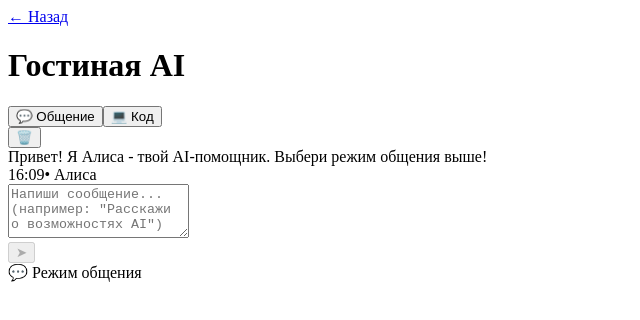
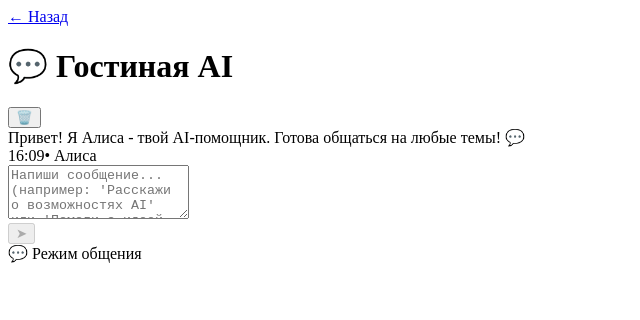
Before and after one commit to kancher/sMENa.Tv, a Next.js app: page /lounge in a window 1280 px wide. Shown: the top 320 px of the page, without its empty margins (0-640 px from the left). Built offline with nearby package versions, Linux system fonts and the light colour scheme.

Commit message:
Update page.tsx
Убрал режим программирования

```diff
--- a/app/lounge/page.tsx
+++ b/app/lounge/page.tsx
@@ -12,20 +12,17 @@ type Message = {
   isError?: boolean;
 };
 
-type ChatMode = 'code' | 'chat';
-
 export default function Lounge() {
   const [messages, setMessages] = useState<Message[]>([
     {
       id: '1',
-      text: 'Привет! Я Алиса - твой AI-помощник. Выбери режим общения выше!',
+      text: 'Привет! Я Алиса - твой AI-помощник. Готова общаться на любые темы! 💬',
       isUser: false,
       timestamp: new Date()
     }
   ]);
   const [inputText, setInputText] = useState('');
   const [isLoading, setIsLoading] = useState(false);
-  const [chatMode, setChatMode] = useState<ChatMode>('chat');
   const messagesEndRef = useRef<HTMLDivElement>(null);
 
   useEffect(() => {
@@ -47,7 +44,7 @@ export default function Lounge() {
     setIsLoading(true);
 
     try {
-      const aiResponse = await AIService.getResponse(inputText, chatMode);
+      const aiResponse = await AIService.getResponse(inputText);
 
       const aiMessage: Message = {
         id: (Date.now() + 1).toString(),
@@ -83,7 +80,7 @@ export default function Lounge() {
     setMessages([
       {
         id: '1',
-        text: 'Чат очищен! Чем могу помочь?',
+        text: 'Чат очищен! Чем могу помочь? 💬',
         isUser: false,
         timestamp: new Date()
       }
@@ -103,34 +100,10 @@ export default function Lounge() {
             >
               ← Назад
             </Link>
-            <h1 className="text-xl font-semibold text-gray-800">Гостиная AI</h1>
+            <h1 className="text-xl font-semibold text-gray-800">💬 Гостиная AI</h1>
           </div>
 
           <div className="flex items-center gap-3">
-            {/* Переключатель режимов */}
-            <div className="flex bg-gray-100 rounded-lg p-1">
-              <button
-                onClick={() => setChatMode('chat')}
-                className={`px-4 py-2 rounded-md transition-all ${
-                  chatMode === 'chat'
-                    ? 'bg-white shadow-sm text-gray-800'
-                    : 'text-gray-500 hover:text-gray-700'
-                }`}
-              >
-                💬 Общение
-              </button>
-              <button
-                onClick={() => setChatMode('code')}
-                className={`px-4 py-2 rounded-md transition-all ${
-                  chatMode === 'code'
-                    ? 'bg-white shadow-sm text-gray-800'
-                    : 'text-gray-500 hover:text-gray-700'
-                }`}
-              >
-                💻 Код
-              </button>
-            </div>
-
             {/* Кнопка очистки чата */}
             <button
               onClick={clearChat}
@@ -195,8 +168,7 @@ export default function Lounge() {
                     <div className="w-2 h-2 bg-gray-400 rounded-full animate-bounce" style={{ animationDelay: '0.2s' }}></div>
                   </div>
                   <span className="text-sm text-gray-500">
-                    Алиса думает...
-                    {chatMode === 'code' ? ' 💻' : ' 💬'}
+                    Алиса думает... 💬
                   </span>
                 </div>
               </div>
@@ -216,11 +188,7 @@ export default function Lounge() {
                 value={inputText}
                 onChange={(e) => setInputText(e.target.value)}
                 onKeyPress={handleKeyPress}
-                placeholder={
-                  chatMode === 'code'
-                    ? 'Задай вопрос по программированию... (например: "Как сделать калькулятор на React?")'
-                    : 'Напиши сообщение... (например: "Расскажи о возможностях AI")'
-                }
+                placeholder="Напиши сообщение... (например: 'Расскажи о возможностях AI' или 'Помоги с идеей для проекта')"
                 className="w-full bg-transparent border-none resize-none py-3 px-4 focus:outline-none text-gray-800 placeholder-gray-500"
                 rows={1}
                 style={{ minHeight: '48px', maxHeight: '120px' }}
@@ -235,10 +203,10 @@ export default function Lounge() {
             </button>
           </div>
 
-          {/* Подсказка режима */}
+          {/* Подсказка */}
           <div className="text-center mt-3">
             <span className="text-xs text-gray-500 bg-gray-100 px-3 py-1 rounded-full">
-              {chatMode === 'code' ? '💻 Режим программирования' : '💬 Режим общения'}
+              💬 Режим общения
               {isLoading && ' • Алиса печатает...'}
             </span>
           </div>
```
